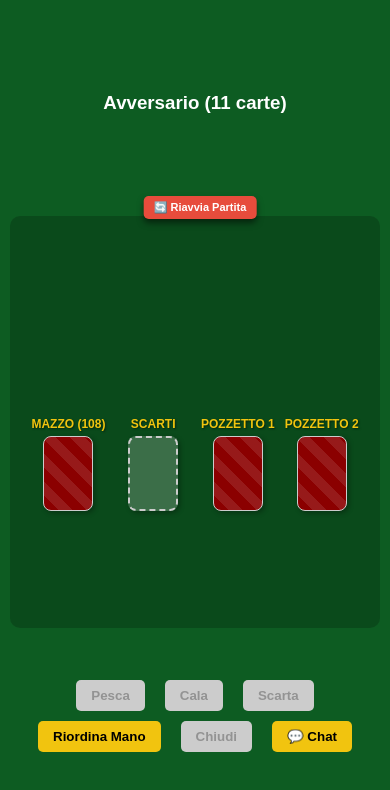
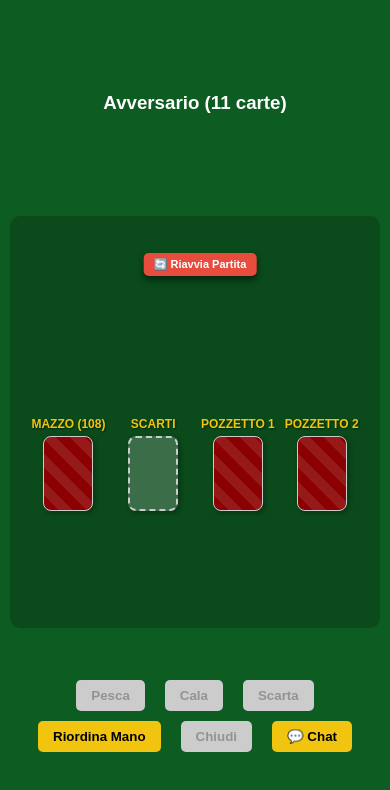
Before and after one commit to vittoriodesaa/burraco-multiplayer, a plain HTML site: page index.html in a window 390 px wide. Drawn offline with Linux system fonts and the light colour scheme; no server answers.

Commit message:
Add files via upload

```diff
--- a/style.css
+++ b/style.css
@@ -216,10 +216,10 @@ button:disabled {
 
     /* Bottone Riavvia spostato al centro, sopra il tavolo */
     #btn-restart-game {
-        top: 26%;
+        top: 30%;
         left: 50%;
         right: auto;
-        transform: translate(-50%, -100%);
+        transform: translate(-50%);
         font-size: 11px;
         padding: 5px 10px;
         box-shadow: 0px 4px 6px rgba(0,0,0,0.5);
```
